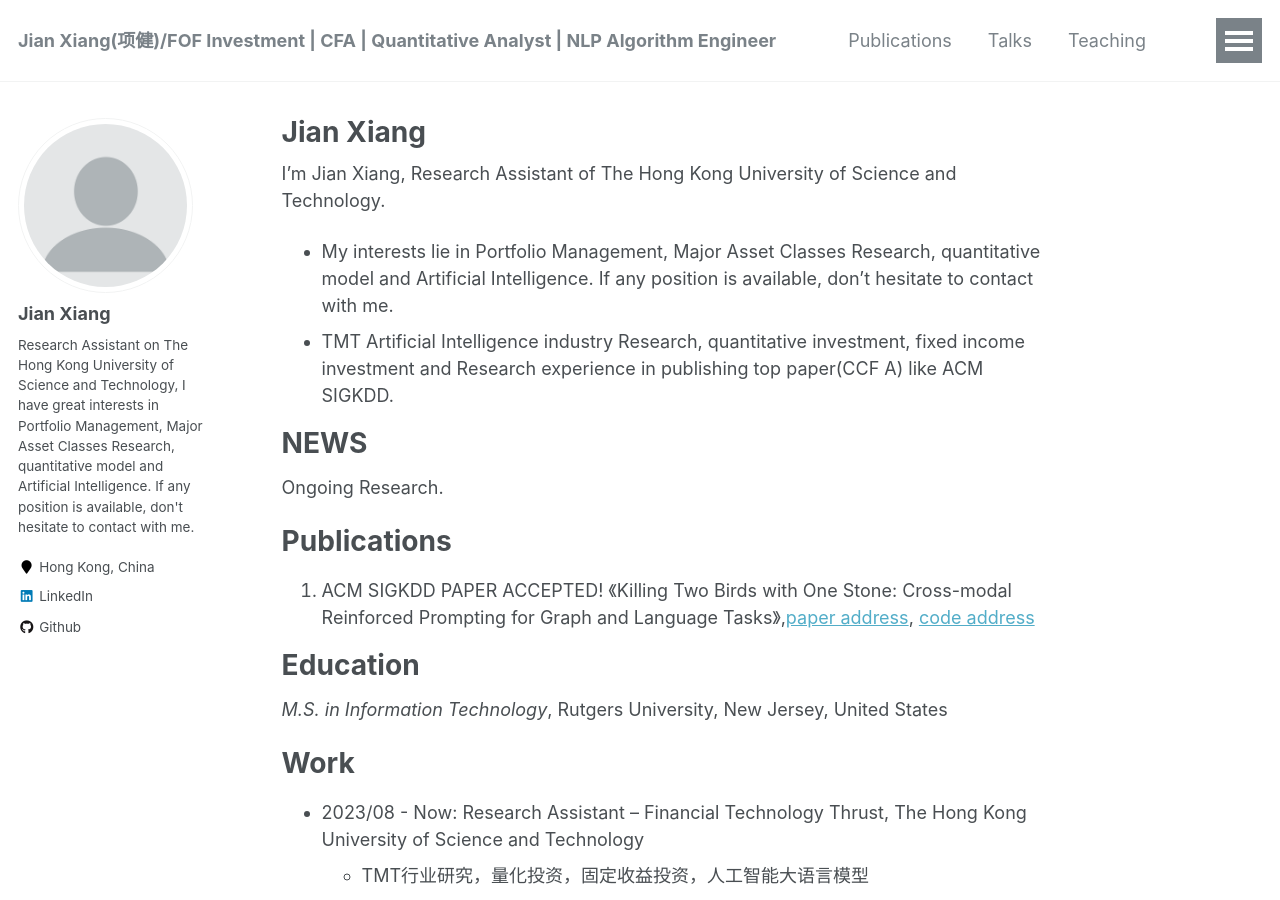
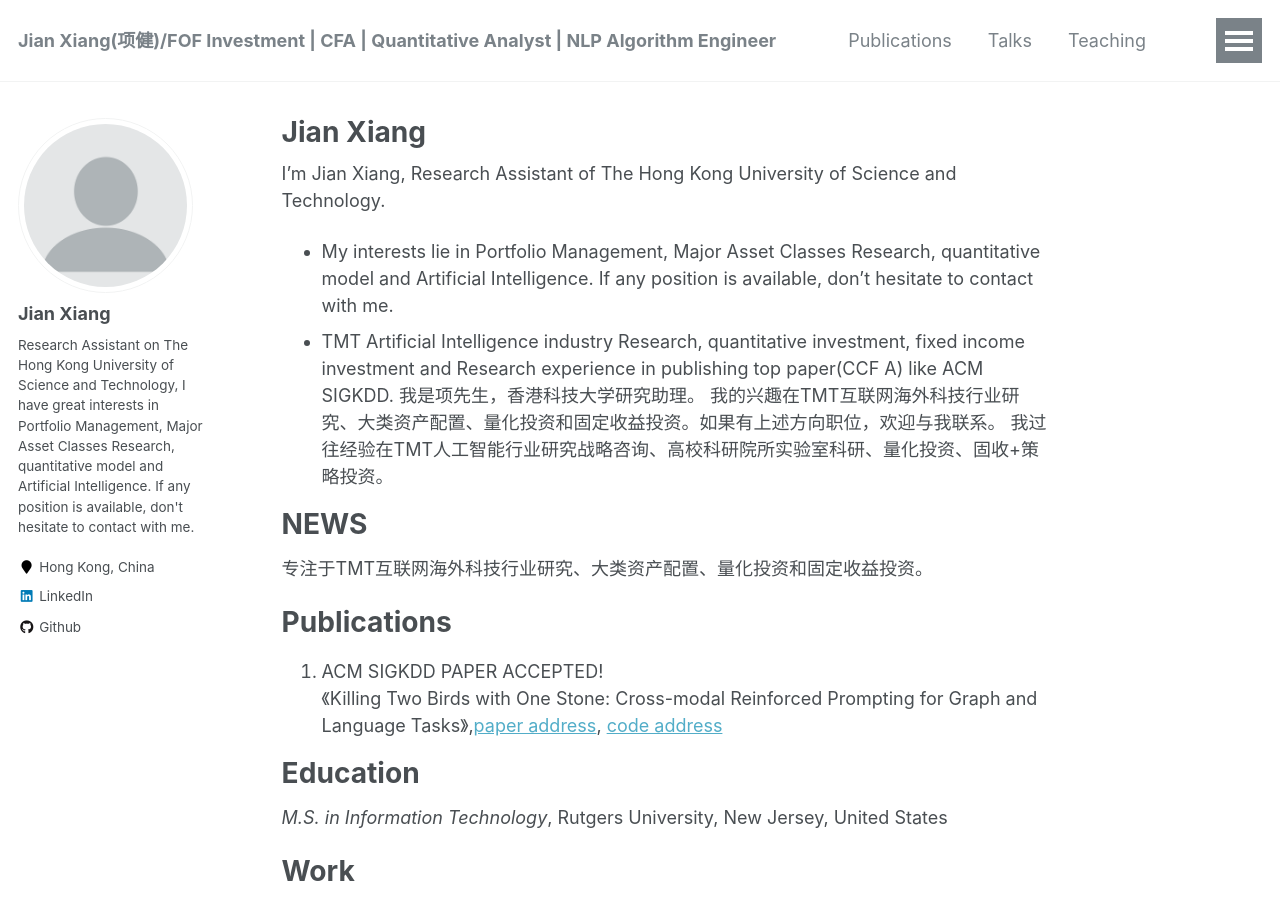
Before and after one commit to jianxiang95/jianxiang95.github.io, a Jekyll site: the page built from _pages/about.md, in a window 1280 px wide and 900 px high. Built offline with Jekyll 4.4.1, drawn with Linux system fonts in a browser that asks for light colours.

Commit message:
Update about.md

```diff
--- a/_pages/about.md
+++ b/_pages/about.md
@@ -12,10 +12,13 @@ I'm Jian Xiang, Research Assistant of The Hong Kong University of Science and Te
 
 * My interests lie in Portfolio Management, Major Asset Classes Research, quantitative model and Artificial Intelligence. If any position is available, don't hesitate to contact with me.
 *  TMT Artificial Intelligence industry Research, quantitative investment, fixed income investment and Research experience in publishing top paper(CCF A) like ACM SIGKDD.
+我是项先生，香港科技大学研究助理。
+我的兴趣在TMT互联网海外科技行业研究、大类资产配置、量化投资和固定收益投资。如果有上述方向职位，欢迎与我联系。
+我过往经验在TMT人工智能行业研究战略咨询、高校科研院所实验室科研、量化投资、固收+策略投资。
 
 NEWS
 ======
-Ongoing Research.
+专注于TMT互联网海外科技行业研究、大类资产配置、量化投资和固定收益投资。
 
 Publications
 ======
```
